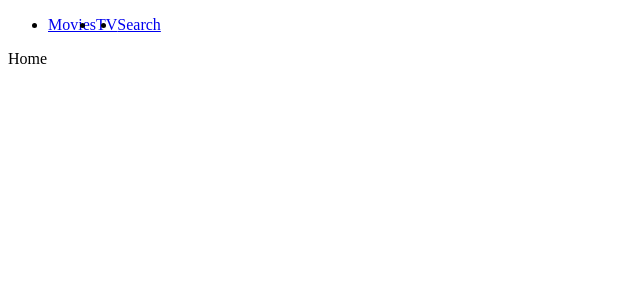
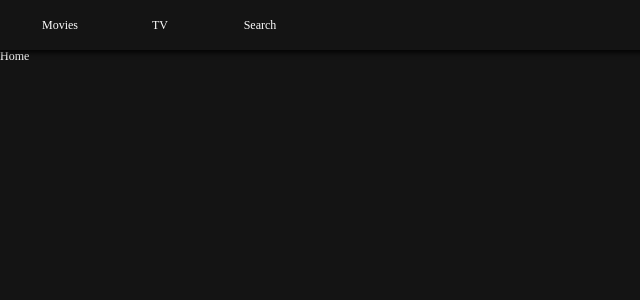
Before and after one commit to cwadven/react-nomad, a React (Create React App) app: page / in a window 1280 px wide. Shown: the top 300 px of the page, without its empty margins (0-640 px from the left). Built offline with nearby package versions, Linux system fonts and the light colour scheme.

Commit message:
feat: GlobalStyle & Header Design
- Global Styled

```diff
--- a/package.json
+++ b/package.json
@@ -13,6 +13,7 @@
     "react-router-dom": "^5.2.0",
     "react-scripts": "4.0.3",
     "styled-components": "^5.3.0",
+    "styled-reset": "^4.3.4",
     "web-vitals": "^1.0.1"
   },
   "scripts": {
--- a/src/Components/App.js
+++ b/src/Components/App.js
@@ -1,11 +1,12 @@
 import React from 'react';
 import Router from './Router';
-import Header from './Header';
+import GlobalStyles from './GlobalStyles';
 
 const App = () => {
     return (
         <>
             <Router />
+            <GlobalStyles />
         </>
     );
 };
--- /dev/null
+++ b/src/Components/GlobalStyles.js
@@ -0,0 +1,21 @@
+import { createGlobalStyle } from 'styled-components';
+import reset from 'styled-reset';
+
+const GlobalStyles = createGlobalStyle`
+    ${reset};
+    a{
+        text-decoration: none;
+        color: inherit;
+    }
+    * {
+        box-sizing: border-box;
+    }
+    body {
+        font-size: 12px;
+        background-color: rgba(20, 20, 20, 1);
+        color: white;
+        padding-top: 50px;
+    }
+`;
+
+export default GlobalStyles;
--- a/src/Components/Header.js
+++ b/src/Components/Header.js
@@ -2,18 +2,36 @@
 import { Link } from 'react-router-dom';
 import styled from 'styled-components';
 
-const Header = styled.header``;
+const Header = styled.header`
+    color: while;
+    position: fixed;
+    top: 0;
+    left: 0;
+    width: 100%;
+    height: 50px;
+    display: flex;
+    align-items: center;
+    padding: 0px 10px;
+    background-color: rgba(20, 20, 20, 0.8);
+    box-shadow: 0px 1px 5px 2px rgba(0, 0, 0, 0.8);
+`;
 
 const List = styled.ul`
     display: flex;
-    &:hover {
-        background-color: blue;
-    }
 `;
 
-const Item = styled.li``;
+const Item = styled.li`
+    width: 100px;
+    height: 50px;
+    text-align: center;
+`;
 
-const SLink = styled(Link)``;
+const SLink = styled(Link)`
+    height: 50px;
+    display: flex;
+    align-items: center;
+    justify-content: center;
+`;
 
 // eslint-disable-next-line react/display-name
 export default () => (
```
Also changed, not shown: 1 other file (tests, documents, lock files or other folders).
